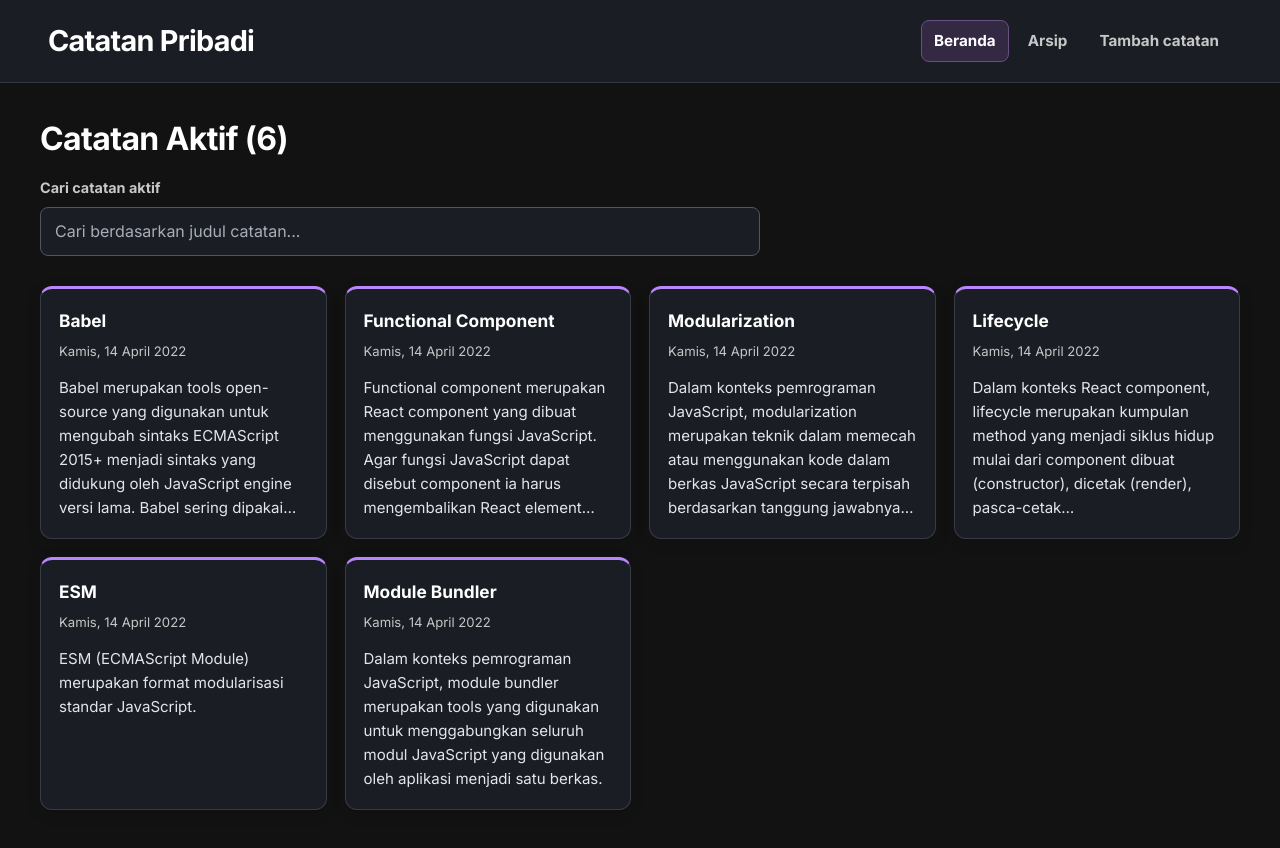
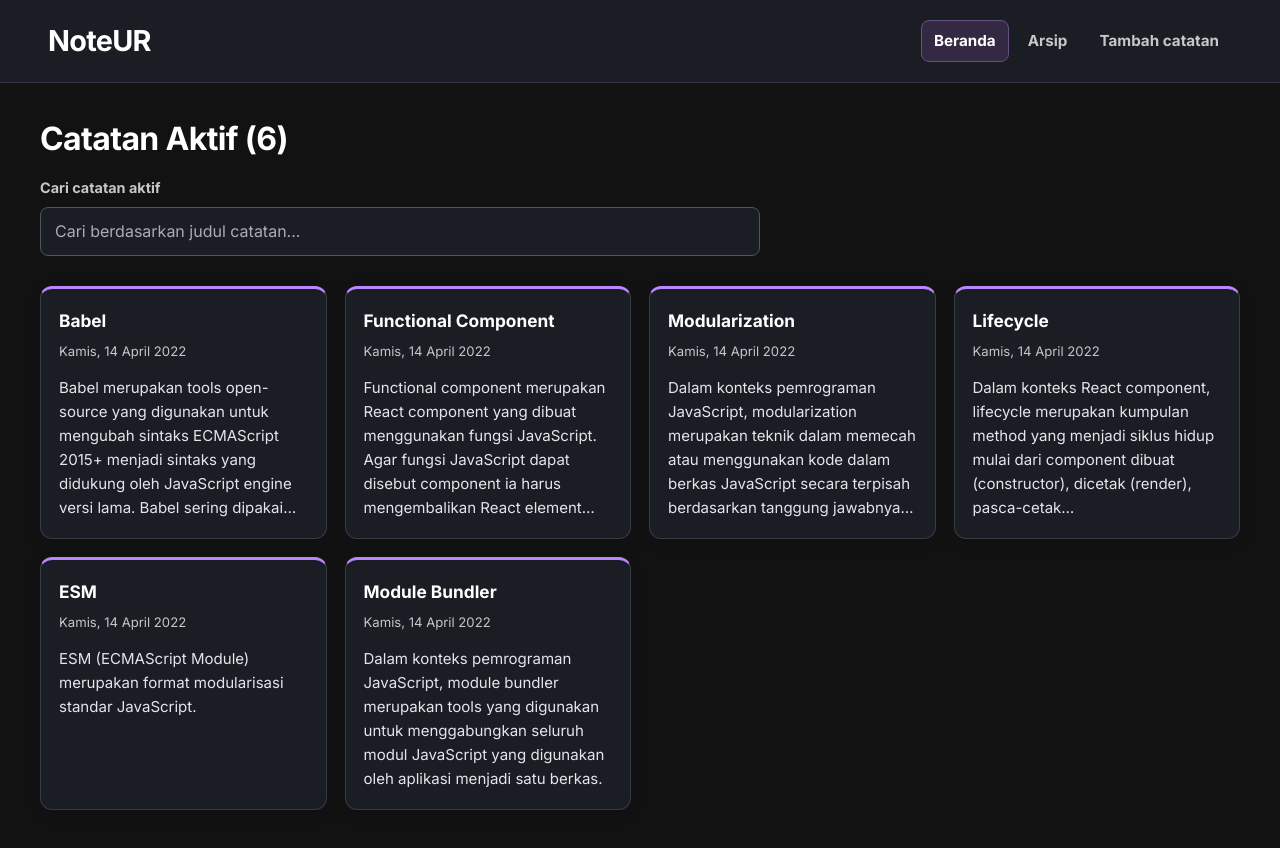
Before and after one commit to RafieFirman/Personal-Note-App, a React (Vite) app: page / in a window 1280 px wide. Shown: the top 848 px of the page. Built offline with nearby package versions, Linux system fonts and the light colour scheme.

Commit message:
feat: use NoteUR branding in app header

```diff
--- a/src/App.jsx
+++ b/src/App.jsx
@@ -12,7 +12,7 @@ function App() {
     <NotesProvider>
       <div className="app-container">
         <header>
-          <h1>Catatan Pribadi</h1>
+          <h1>NoteUR</h1>
           <nav className="navigation" aria-label="Navigasi utama">
             <ul>
               <li>
```
